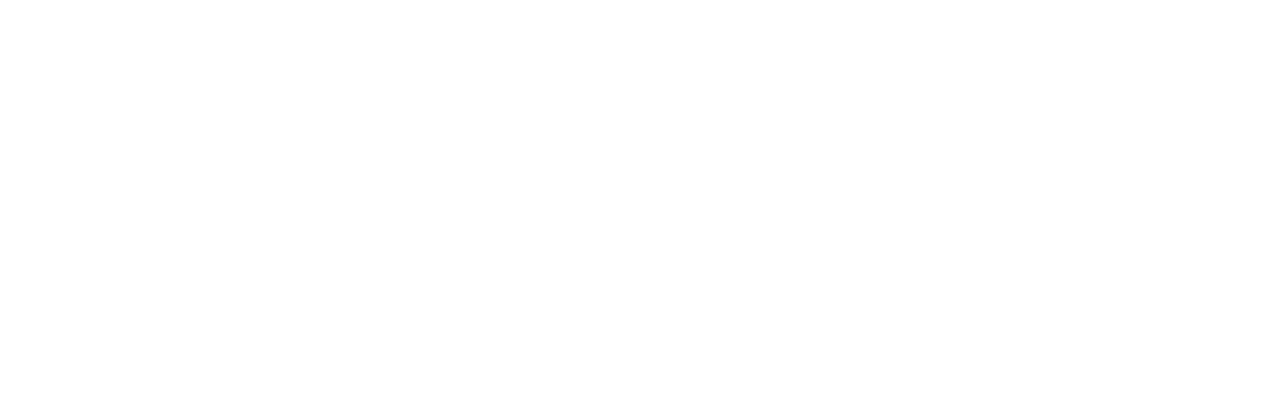
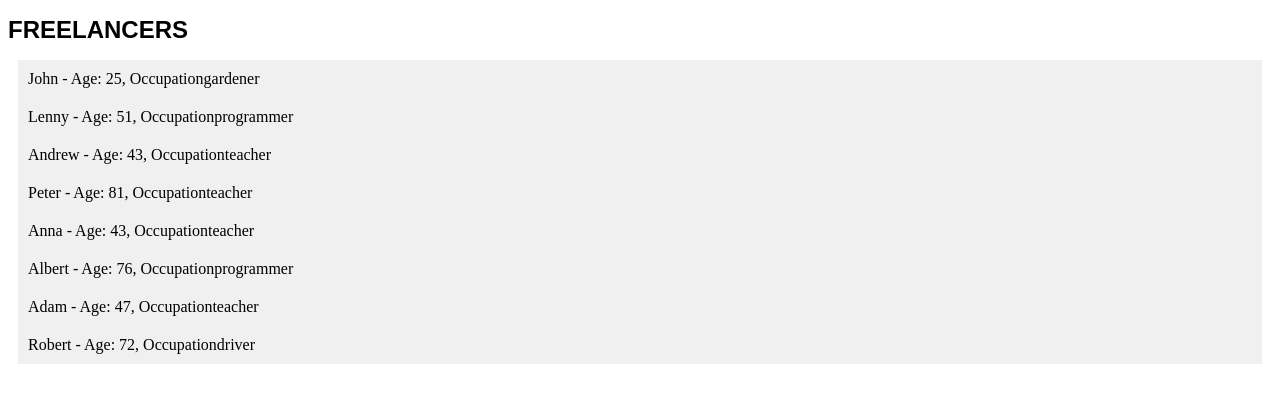
Before and after one commit to iamdaehyun/FullstackWorkshop, a plain HTML site: page Workshop20/index.html in a window 1280 px wide. Drawn offline with Linux system fonts and the light colour scheme.

Commit message:
completed

```diff
--- a/Workshop20/index.html
+++ b/Workshop20/index.html
@@ -9,5 +9,6 @@
   </head>
   <body>
     <div id="root"></div>
+    <script src="script.js"></script>
   </body>
 </html>
--- a/Workshop20/script.js
+++ b/Workshop20/script.js
@@ -21,7 +21,7 @@ function main() {
   const ulElement = document.createElement("ul");
 
   //Loop though the users array
-  for (const i = 0; i < users.length; i++) {
+  for (let i = 0; i < users.length; i++) {
     const user = users[i];
     // creat a list item li element
     const liElement = document.createElement("li");
```
